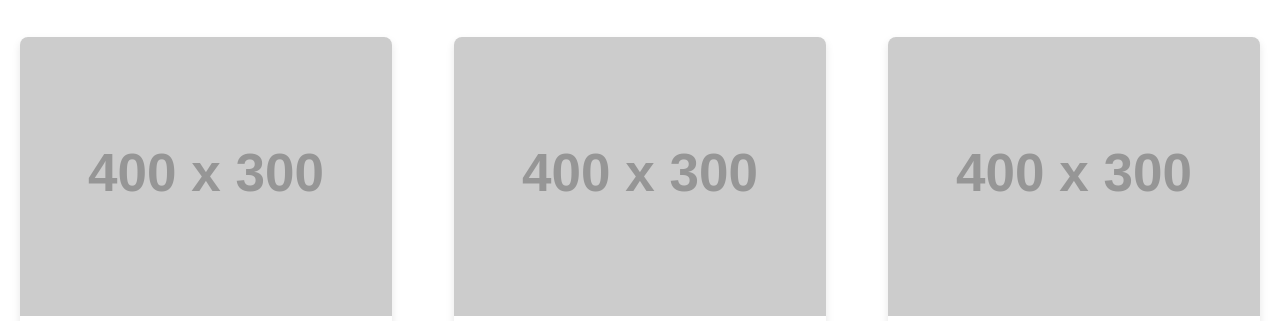
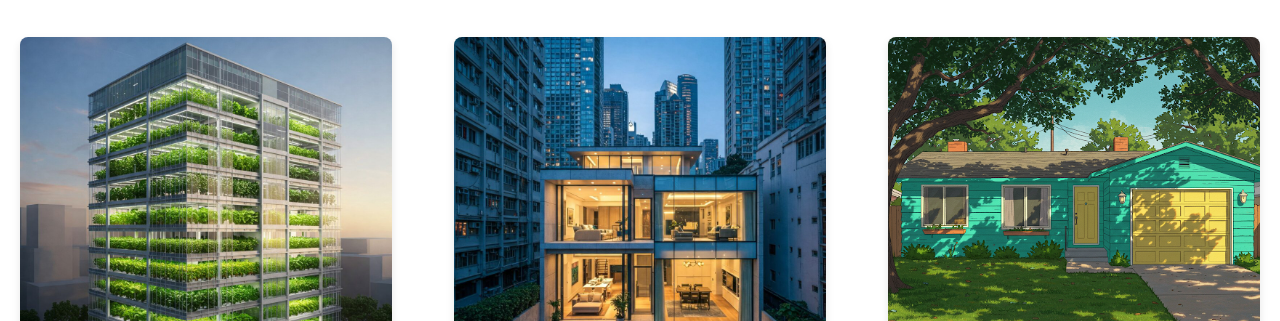
Before and after one commit to rik-404/Leonardo-Vendramini, a plain HTML site: page index.html in a window 1280 px wide. Shown: the part 580-901 px from the top of the page. Drawn offline with Linux system fonts and the light colour scheme; placeholder pictures from the web are drawn by us.

Commit message:
Adicionado fotos fictícias dos imóveis

```diff
--- a/index.html
+++ b/index.html
@@ -33,7 +33,7 @@
         <h2 class="section-title">Nossos Imóveis</h2>
         <div class="property-list">
             <div class="property">
-                <img src="https://via.placeholder.com/400x300" alt="Imóvel 1">
+                <img src="./src/images/apartamnento.jpg" alt="Imóvel 1">
                 <div class="property-info">
                     <h3>Apartamento 1</h3>
                     <p>Localização privilegiada, 3 suítes, vista deslumbrante para o mar.</p>
@@ -42,7 +42,7 @@
                 </div>
             </div>
             <div class="property">
-                <img src="https://via.placeholder.com/400x300" alt="Imóvel 2">
+                <img src="./src/images/casa luxuosa.jpg" alt="Imóvel 2">
                 <div class="property-info">
                     <h3>Casa 2</h3>
                     <p>Espaço amplo, piscina, design moderno e excelente localização.</p>
@@ -51,7 +51,7 @@
                 </div>
             </div>
             <div class="property">
-                <img src="https://via.placeholder.com/400x300" alt="Imóvel 3">
+                <img src="./src/images/casa de campo.png" alt="Imóvel 3">
                 <div class="property-info">
                     <h3>Casa 3</h3>
                     <p>Casa de campo, arquitetura moderna e luxo em meio à natureza.</p>
```
Also changed, not shown: src/images/apartamnento.jpg (added), src/images/casa de campo.png (added), src/images/casa luxuosa.jpg (added).
